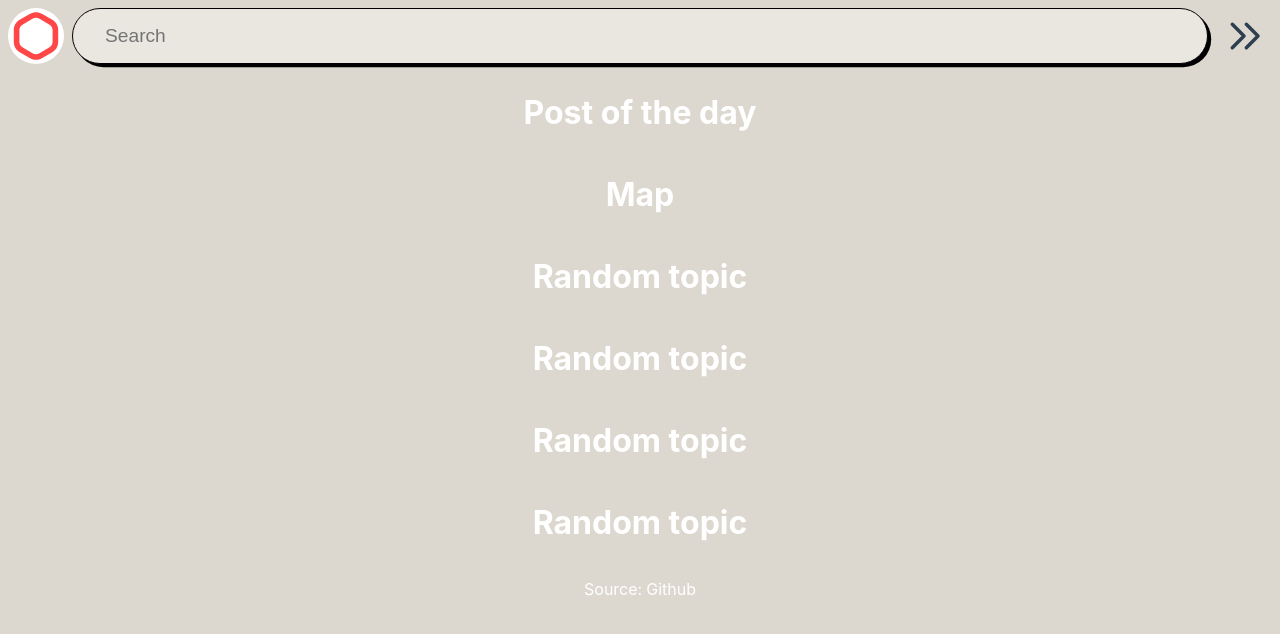
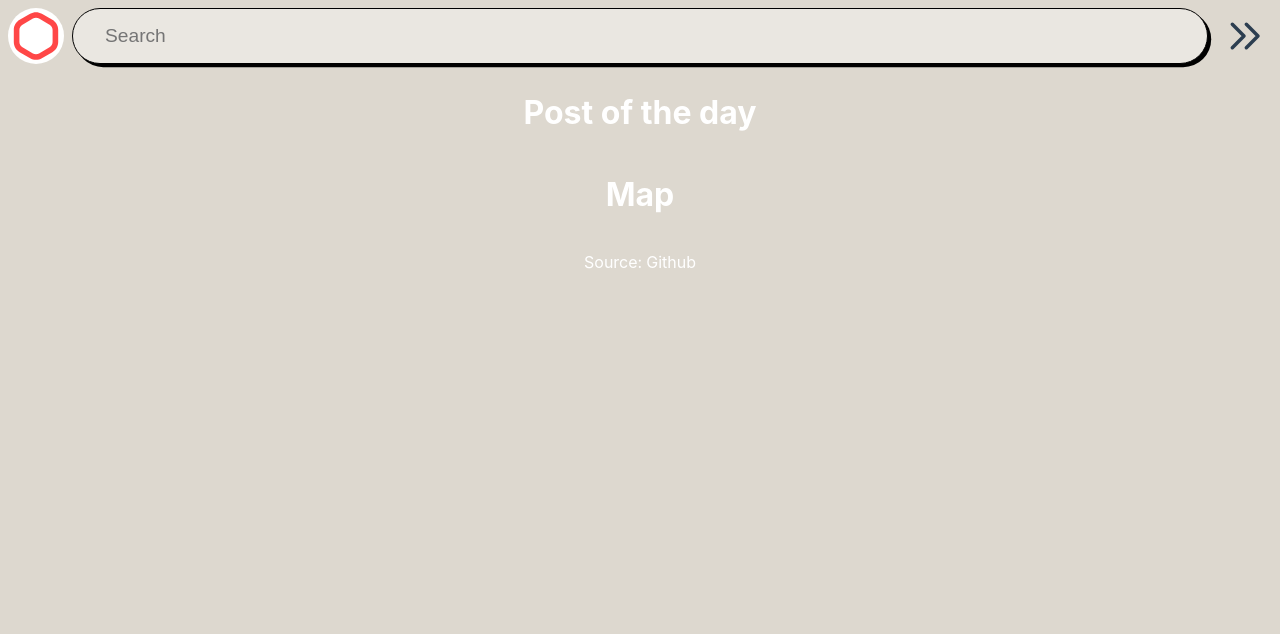
Before and after one commit to unfinishedprogram/Digital-Moment-Team-6-cleanup, a Next.js app: page /explorer in a window 1280 px wide. Shown: the top 634 px of the page. Built offline with nearby package versions, Linux system fonts and the light colour scheme.

Commit message:
Added post and tag components, having some issues pushing for gui to take a look

```diff
--- a/pages/explorer.tsx
+++ b/pages/explorer.tsx
@@ -1,6 +1,9 @@
 import React from 'react';
+import Post from '../src/components/general/post';
+import { PostsRecord } from '../src/lib/types/pocket';
 
 export default function Explorer() {
+  let posts: Array<PostsRecord> = []
   return (<>
     <div className={'post-of-the-day'}>
       <h1>Post of the day</h1>
@@ -8,17 +11,8 @@ export default function Explorer() {
     <div className={'map'}>
       <h1>Map</h1>
     </div>
-    <div className={'post'}>
-      <h1>Random topic</h1>
-    </div>
-    <div className={'post'}>
-      <h1>Random topic</h1>
-    </div>
-    <div className={'post'}>
-      <h1>Random topic</h1>
-    </div>
-    <div className={'post'}>
-      <h1>Random topic</h1>
-    </div>
+    {posts.map(postObject => {
+      <Post post={postObject} />
+    })}
   </>);
 }
--- /dev/null
+++ b/src/components/general/post.tsx
@@ -0,0 +1,25 @@
+import React from "react";
+import styles from '../../../styles/Index.module.scss'
+import Tag from "./tag";
+import { PostsRecord } from "../../lib/types/pocket";
+
+export default function Post({ title, tags }: PostsRecord) {
+  if (!title) {
+    return (
+      <>
+        <h1>{"There's no post to display!"}</h1>
+      </>
+    )
+  } else {
+    return (
+      <>
+        <h1>{title}</h1>
+        <div className={styles['tags-container']}>
+          {tags.map((tag: PostsRecord) => {
+            <Tag tag={tag} />
+          })}
+        </div>
+      </>
+    )
+  }
+}
--- /dev/null
+++ b/src/components/general/tag.tsx
@@ -0,0 +1,15 @@
+import React from "react";
+import styles from "../../../styles/post.module.scss"
+import { TagsRecord } from "../../lib/types/pocket";
+
+export default function Tag({ name }: TagsRecord) {
+  if (!name) {
+    return (
+      <>
+        <span className={styles.tag}>{name}</span>
+      </>
+    )
+  } else {
+    return (<></>)
+  }
+}
--- /dev/null
+++ b/styles/post.module.scss
@@ -0,0 +1,14 @@
+@import "./theme.scss";
+
+.post{
+    background: white;
+    border: 8px solid black;
+}
+
+.tags-container {
+
+}
+
+.tag {
+    font-size: 1.1em;
+}
```
